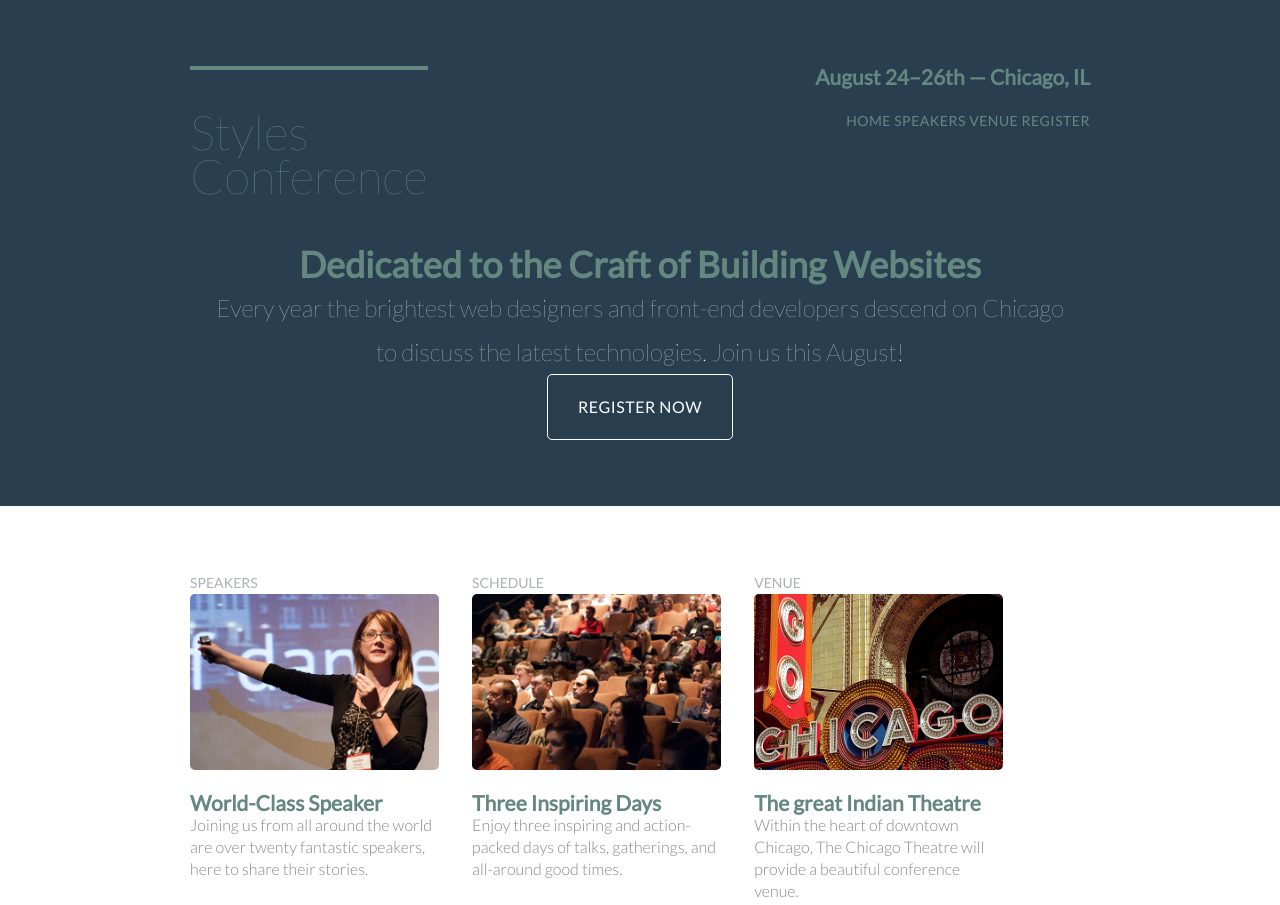
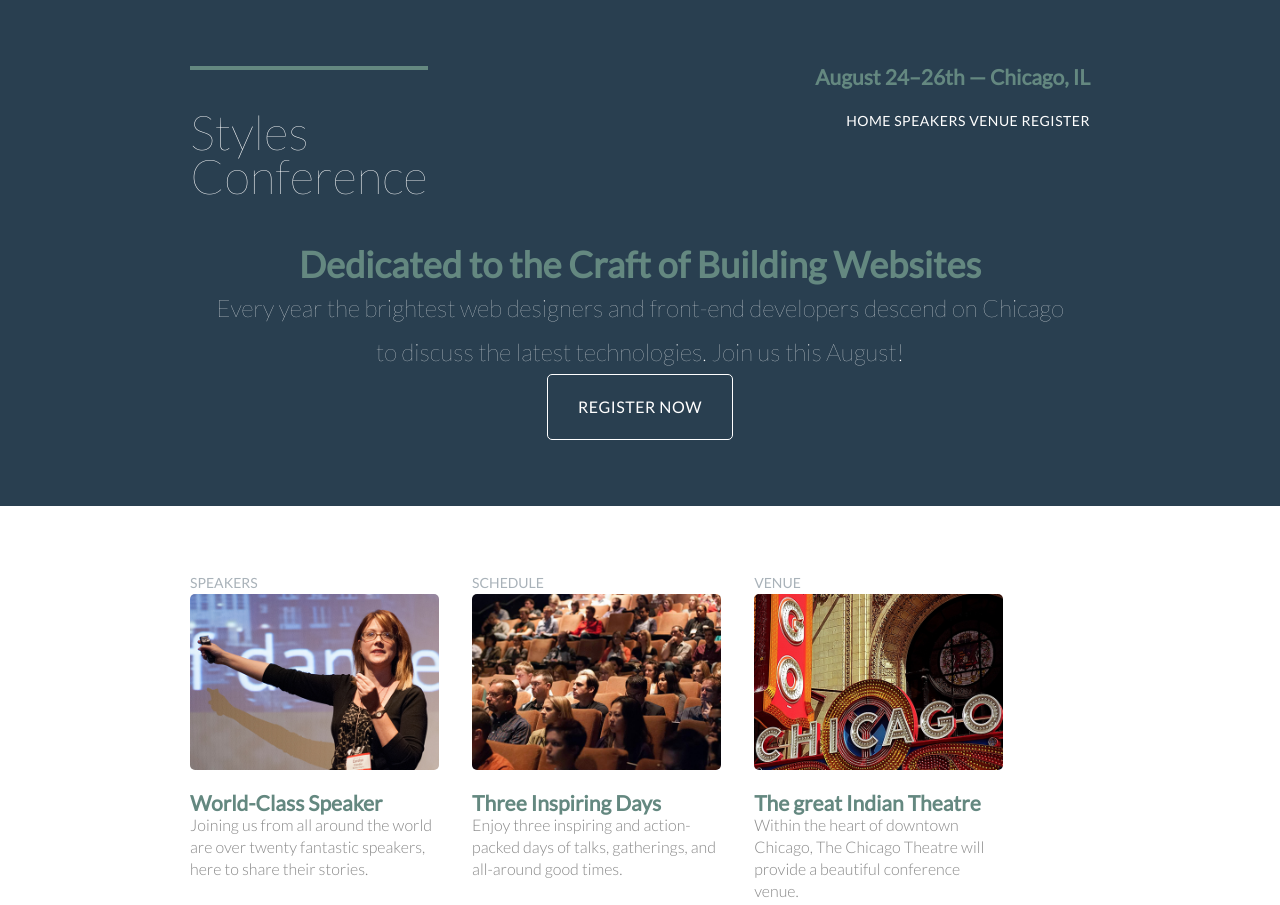
Before and after one commit to shadab-me/alt-campus, a plain HTML site: page html_css/main-project/index.html in a window 1280 px wide. Shown: the top 905 px of the page. Drawn offline with Linux system fonts and the light colour scheme.

Commit message:
Nav bar color change

```diff
--- a/html_css/main-project/asset/stylesheet/main.css
+++ b/html_css/main-project/asset/stylesheet/main.css
@@ -84,14 +84,8 @@ strong {
 cite, em {
   font-style: italic;
 }
-a:hover {
-  color: #a9b2b9;
-}
 a {
-  color: #648880;
-}
-a {
-  color: #648880;
+  color: #fff;
   text-decoration: none;
 }
 a:hover {
@@ -100,6 +94,7 @@ a:hover {
 p a {
   border-bottom: 1px solid #dfe2e5;
 }
+
 
 
 .grid{
```
